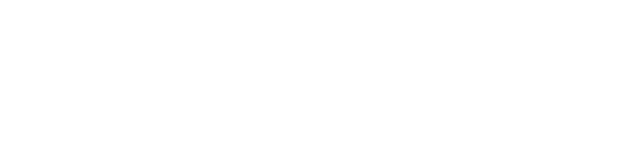
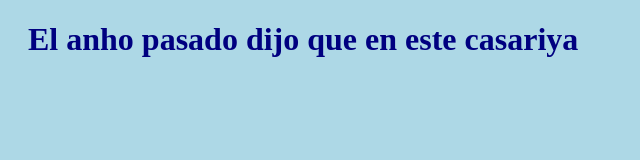
Before and after one commit to AlexisDLCV/Universidad, a plain HTML site: page index.html in a window 1280 px wide. Shown: the whole page, without its empty margins (0-640 px from the left). Drawn offline with Linux system fonts and the light colour scheme.

Commit message:
agregando archivos exttras

```diff
--- /dev/null
+++ b/bluestyle.css
@@ -0,0 +1,8 @@
+body {
+    background-color: lightblue;
+    }
+
+    h1 {
+    color: navy;
+    margin-left: 20px;
+    }
--- a/index.html
+++ b/index.html
@@ -0,0 +1,12 @@
+<!DOCTYPE html>
+<html>
+<head>
+	<meta charset="utf-8">
+	<meta name="viewport" content="width=device-width, initial-scale=1">
+	<title></title>
+	<link rel="stylesheet" href="bluestyle.css">
+</head>
+<body>
+	<h1>El anho pasado dijo que en este casariya</h1>
+</body>
+</html>
```
Also changed, not shown: vs.html (+1 -0 lines), 1 other file.
